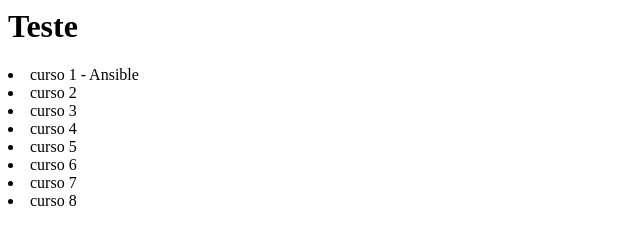
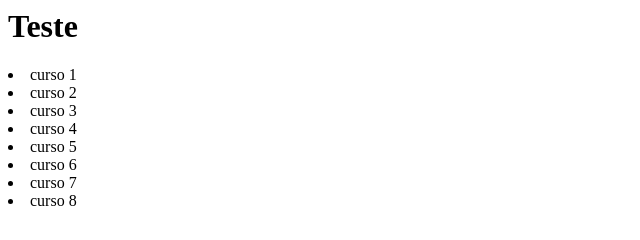
Before and after one commit to lucasparis55/git-test, a plain HTML site: page index.html in a window 1280 px wide. Shown: the full height of the page, 0-640 px from the left. Drawn offline with Linux system fonts and the light colour scheme.

Commit message:
Revert "Alterado nome curso 1"
This reverts commit a8b47c8cc82a24f3a39fcfce79bbad760fc45bdb.

```diff
--- a/index.html
+++ b/index.html
@@ -2,7 +2,7 @@
 
 <title>aksjhdkashdka</title>
 
-<li>curso 1 - Ansible</li>
+<li>curso 1</li>
 <li>curso 2</li>
 <li>curso 3</li>
 <li>curso 4</li>
```
